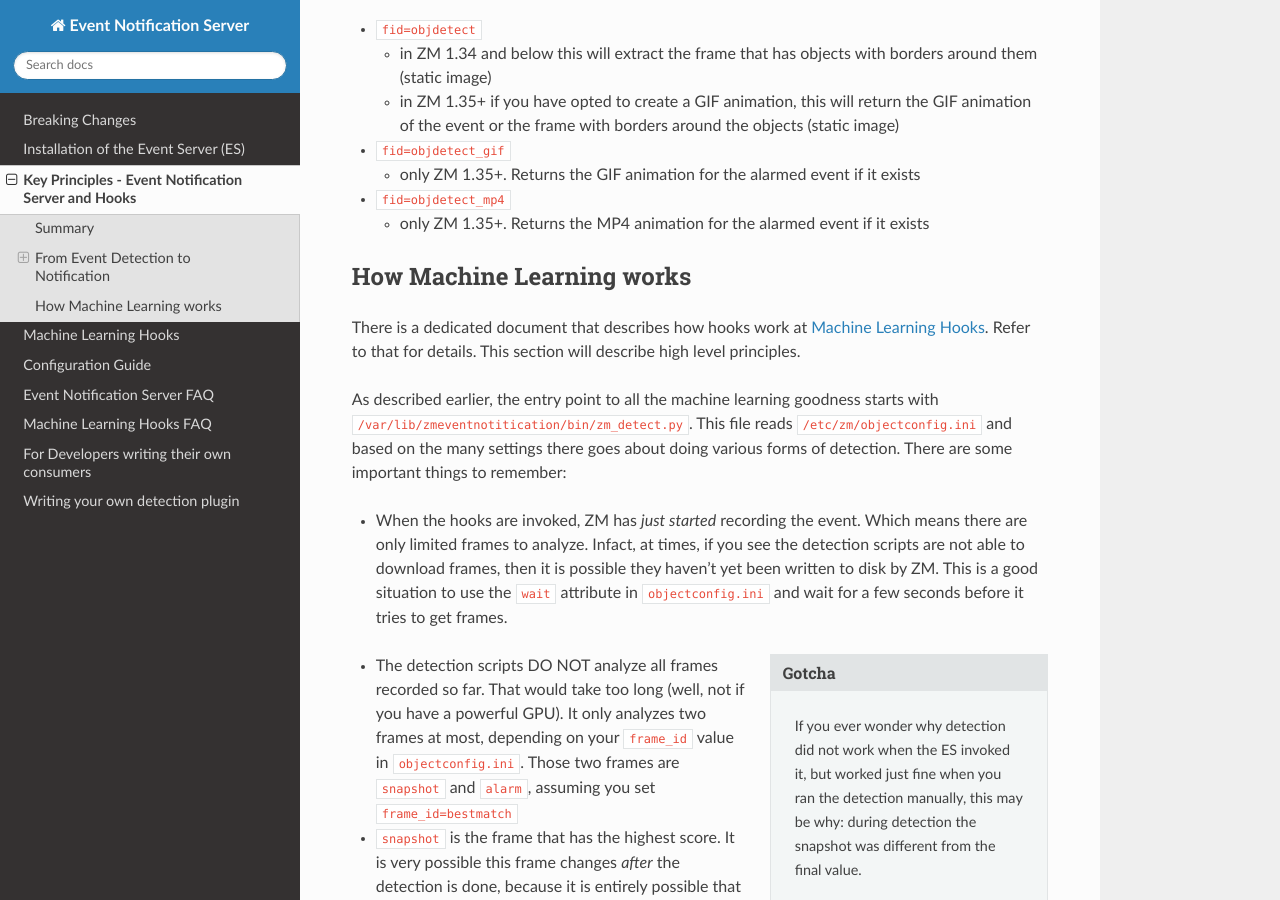
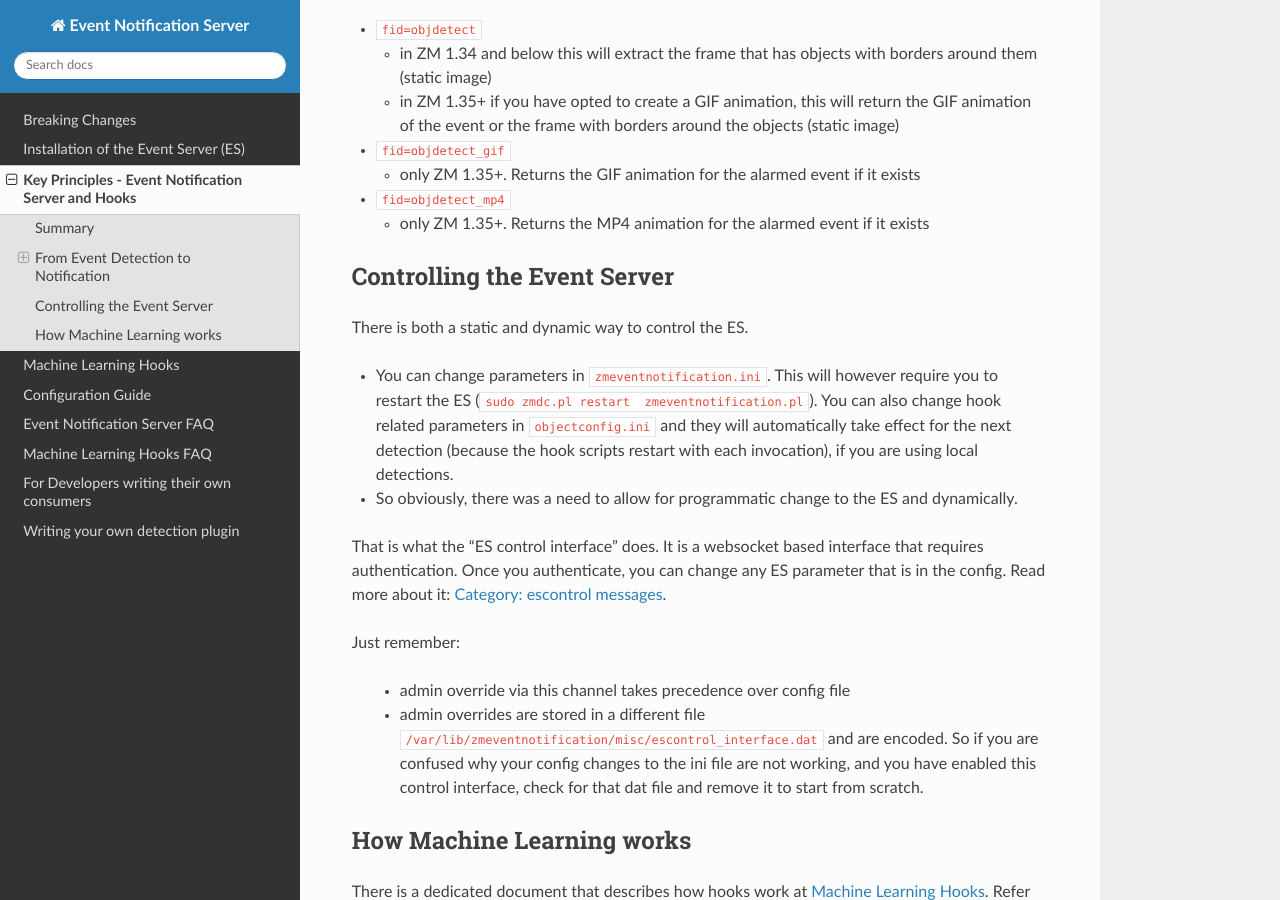
Before and after one commit to ZoneMinder/zmeventnotification, a Sphinx documentation site: the page built from docs/guides/principles.rst, in a window 1280 px wide and 900 px high, scrolled down 5997 px. Built offline with Sphinx 7.4.7 and the Read the Docs theme 2.0.0, drawn with Linux system fonts in a browser that asks for light colours.

Commit message:
verbiage

```diff
--- a/docs/guides/principles.rst
+++ b/docs/guides/principles.rst
@@ -178,6 +178,20 @@ Whatever value is finally used for ``<FID>`` is what we call the "anchor" frame.
   - only ZM 1.35+. Returns the MP4 animation for the alarmed event if it exists
 
 
+Controlling the Event Server
+++++++++++++++++++++++++++++
+There is both a static and dynamic way to control the ES.
+
+- You can change parameters in ``zmeventnotification.ini``. This will however require you to restart the ES (``sudo zmdc.pl restart  zmeventnotification.pl``). You can also change hook related parameters in ``objectconfig.ini`` and they will automatically take effect for the next detection (because the hook scripts restart with each invocation), if you are using local detections.
+
+- So obviously, there was a need to allow for programmatic change to the ES and dynamically.
+That is what the "ES control interface" does. It is a websocket based interface that requires authentication. Once you authenticate, you can change any ES parameter that is in the config. Read more about it: :ref:`escontrol_interface`.
+
+Just remember:
+
+  - admin override via this channel takes precedence over config file
+  - admin overrides are stored in a different file ``/var/lib/zmeventnotification/misc/escontrol_interface.dat`` and are encoded. So if you are confused why your config changes to the ini file are not working, and you have enabled this control interface, check for that dat file and remove it to start from scratch.
+
 How Machine Learning works
 +++++++++++++++++++++++++++
 
```
